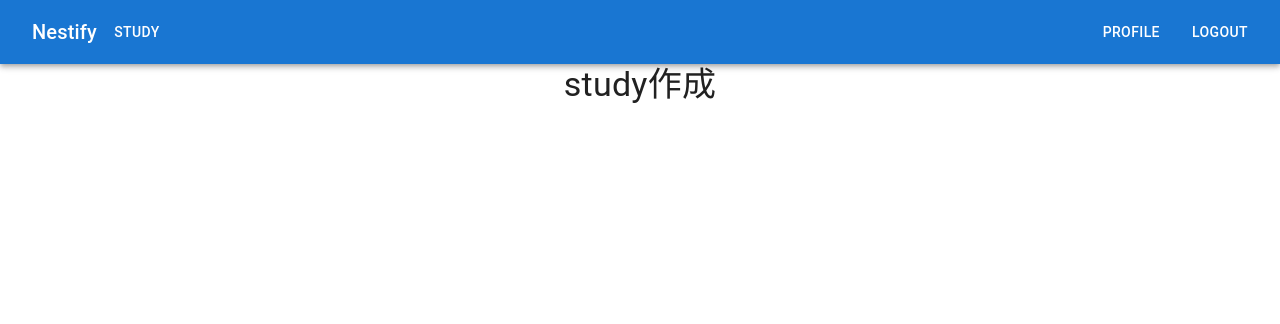
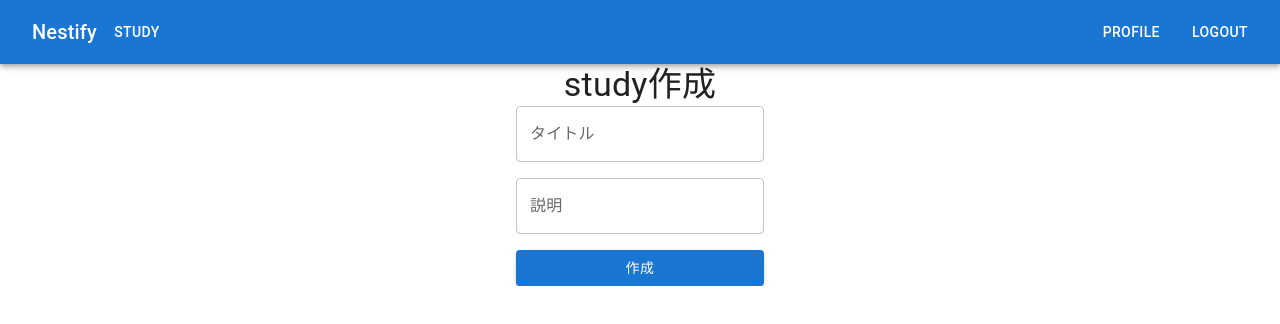
Before and after one commit to Muhyun-Kim/nestify, a Next.js app: page /study in a window 1280 px wide. Shown: the top 324 px of the page. Built offline with nearby package versions, Linux system fonts and the light colour scheme; no server answers.

Commit message:
add form layout

```diff
--- a/src/app/study/page.tsx
+++ b/src/app/study/page.tsx
@@ -1,6 +1,6 @@
 "use client";
 
-import { Box, Typography } from "@mui/material";
+import { Box, Button, TextField, Typography } from "@mui/material";
 
 export default function Study() {
   return (
@@ -8,6 +8,16 @@ export default function Study() {
       sx={{ display: "flex", flexDirection: "column", alignItems: "center" }}
     >
       <Typography variant="h4">study作成</Typography>
+      <Box
+        component="form"
+        sx={{ display: "flex", flexDirection: "column", gap: 2 }}
+      >
+        <TextField name="title" label="タイトル" />
+        <TextField name="description" label="説明" />
+        <Button type="submit" variant="contained" color="primary">
+          作成
+        </Button>
+      </Box>
     </Box>
   );
 }
```
